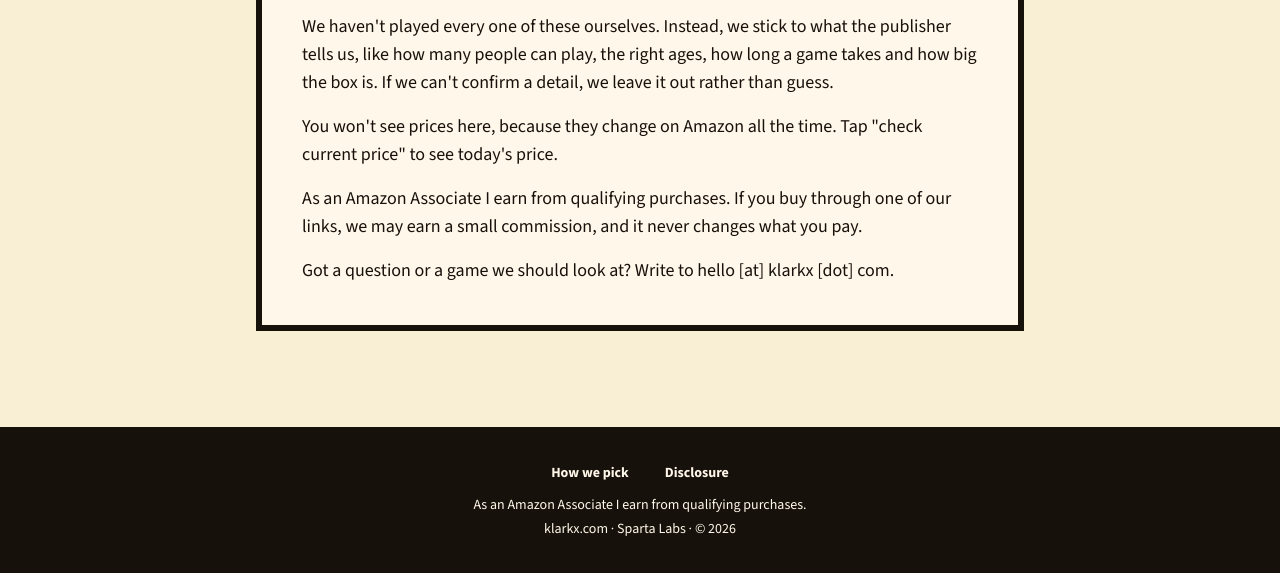
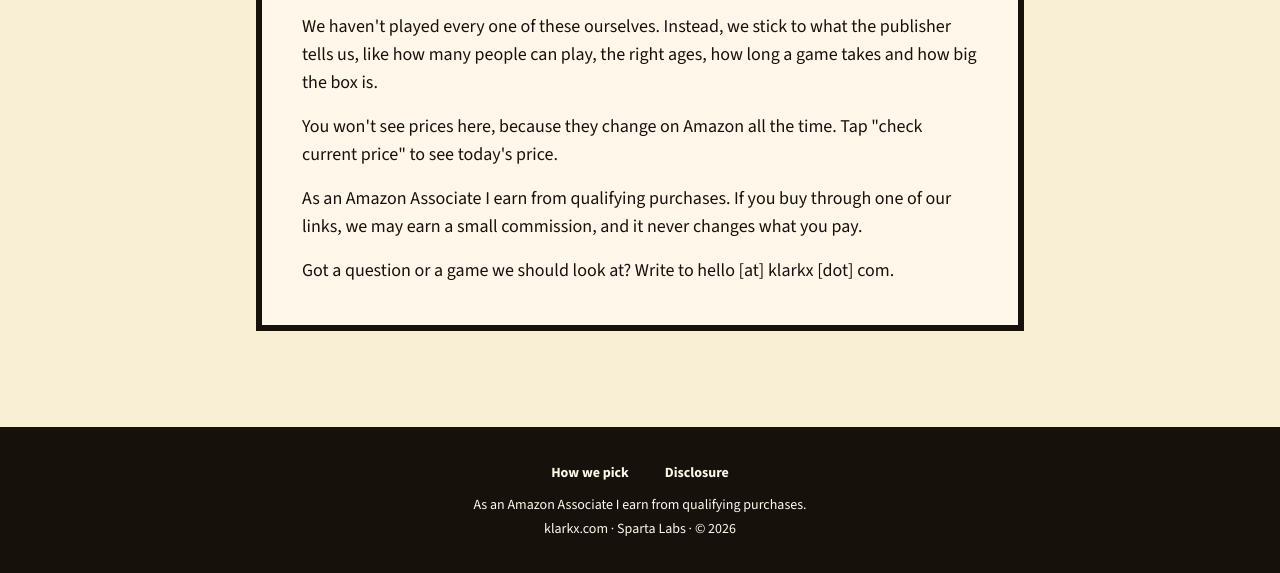
Before and after one commit to spstepp/klarkx, a plain HTML site: page how-we-pick/index.html in a window 1280 px wide. Shown: the part 377-950 px from the top of the page. Drawn offline with Linux system fonts and the light colour scheme.

Commit message:
Drop the guess sentence from how-we-pick
Remove only “If we can't confirm a detail, we leave it out rather than guess.” The paragraph now ends after the box-size line. The meta description did not quote it.

```diff
--- a/how-we-pick/index.html
+++ b/how-we-pick/index.html
@@ -30,7 +30,7 @@
     <article class="title-panel">
       <h1>How we pick</h1>
       <p>We look for games, puzzles and kits that actually get played: quick to learn and fun with family.</p>
-      <p>We haven't played every one of these ourselves. Instead, we stick to what the publisher tells us, like how many people can play, the right ages, how long a game takes and how big the box is. If we can't confirm a detail, we leave it out rather than guess.</p>
+      <p>We haven't played every one of these ourselves. Instead, we stick to what the publisher tells us, like how many people can play, the right ages, how long a game takes and how big the box is.</p>
       <p>You won't see prices here, because they change on Amazon all the time. Tap "check current price" to see today's price.</p>
       <p>As an Amazon Associate I earn from qualifying purchases. If you buy through one of our links, we may earn a small commission, and it never changes what you pay.</p>
       <p>Got a question or a game we should look at? Write to hello [at] klarkx [dot] com.</p>
```
